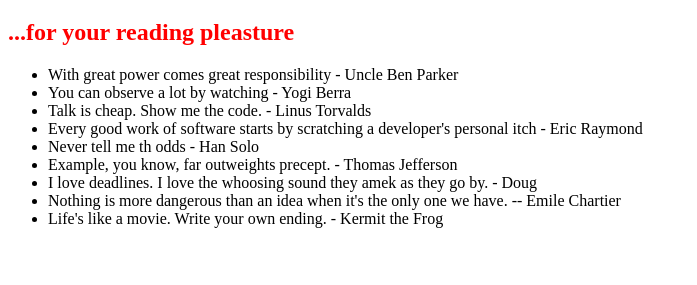
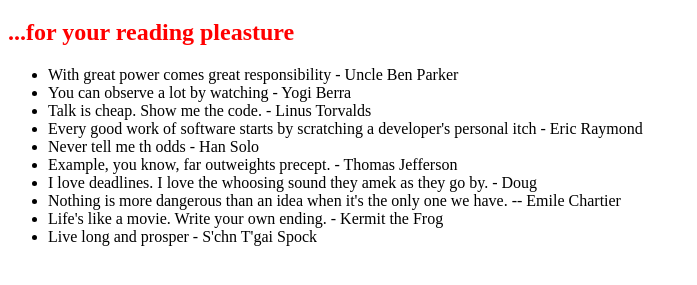
Before and after one commit to SanjayPatil/0main_openSAP_repo, a plain HTML site: page index.html in a window 1280 px wide. Shown: the part 61-346 px from the top of the page, without its empty margins (0-697 px from the left). Drawn offline with Linux system fonts and the light colour scheme.

Commit message:
added spock quote

```diff
--- a/index.html
+++ b/index.html
@@ -18,6 +18,7 @@
 		<li>I love deadlines. I love the whoosing sound they amek as they go by. - Doug</li>
 		<li>Nothing is more dangerous than an idea when it's the only one we have. -- Emile Chartier</li>
 		<li>Life's like a movie. Write your own ending. - Kermit the Frog</li>
+		<li>Live long and prosper - S'chn T'gai Spock</li>
 	</ul>
 </body>
 </html>
```
